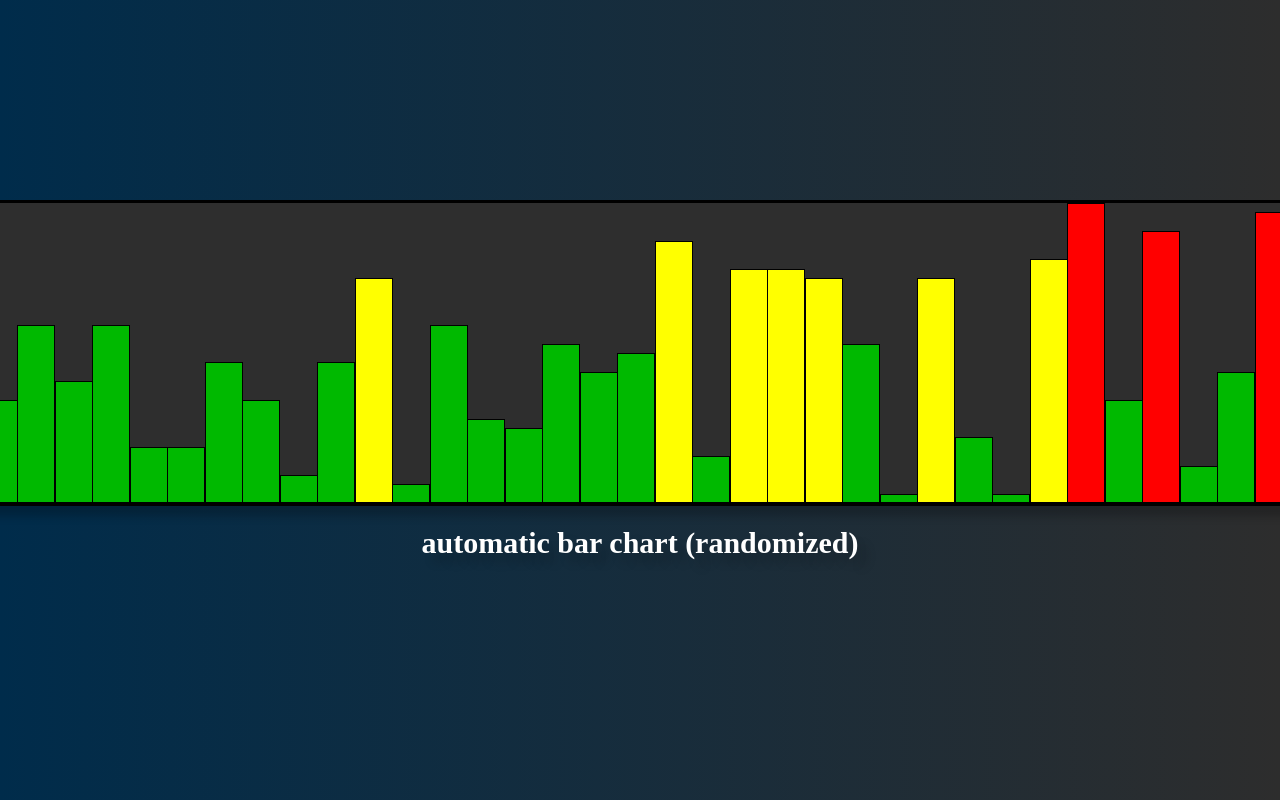
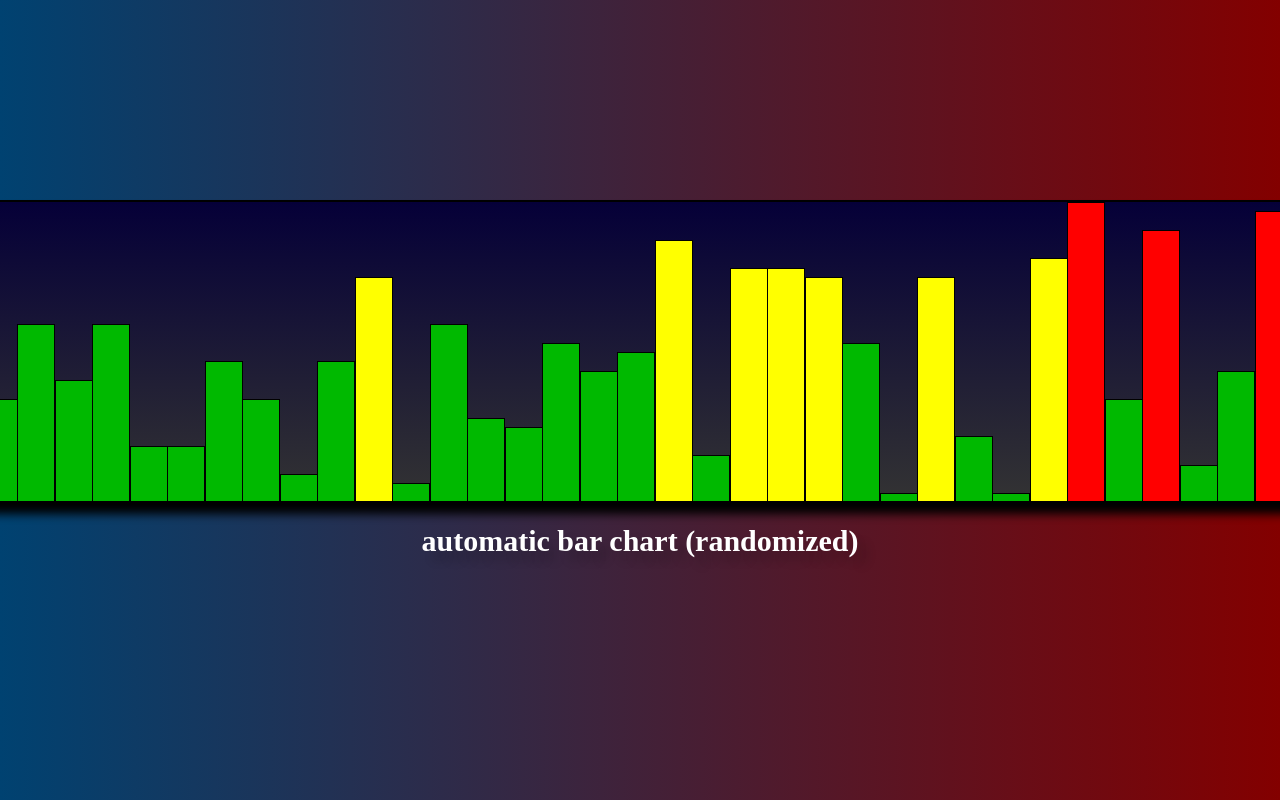
Before and after one commit to Maltemork/bar-chart2, a plain HTML site: page index.html in a window 1280 px wide. Shown: the top 800 px of the page. Drawn offline with Linux system fonts and the light colour scheme.

Commit message:
updated styling

```diff
--- a/style.css
+++ b/style.css
@@ -1,7 +1,7 @@
 body {
   font-family: Cascadia Code;
   display: flex;
-  background: linear-gradient(90deg, rgb(0, 44, 75) 0%, rgb(45, 45, 45) 100%);
+  background: linear-gradient(90deg, rgb(0, 66, 113) 0%, rgb(131, 0, 0) 100%);
   color: white;
   margin: 0px;
   justify-content: center;
@@ -30,14 +30,13 @@ h1 {
   justify-self: center;
   justify-items: center;
   overflow: hidden;
-  box-shadow: 10px 10px 10px rgba(0, 0, 0, 0.225);
-  border-radius: 5px;
-  border-width: 3px;
-  border-color: rgb(0, 0, 0);
+  box-shadow: 10px 10px 10px rgb(0, 0, 0);
+  border: 2px solid rgb(0, 0, 0);
+  border-radius: 3px;
 }
 
 .grid-container2 {
-  background-color: rgb(46, 46, 46);
+  background: linear-gradient(0deg, rgb(51, 51, 51) 0%, rgb(5, 0, 56) 100%);
   display: grid;
   position: relative;
   grid-template-columns: repeat(40, 1fr);
```
